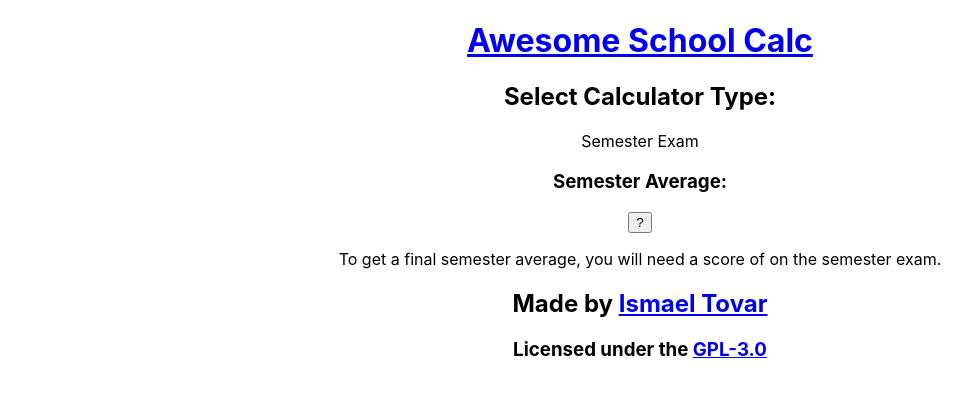
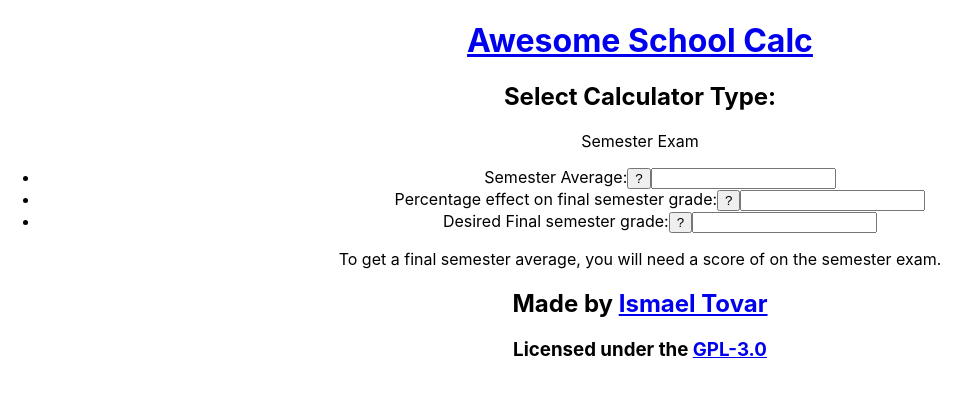
Before and after one commit to ismaeltech01/awesome-school-calc, a React (Create React App) app: page /semester-exam in a window 1280 px wide. Shown: the top 394 px of the page, without its empty margins (0-980 px from the left). Built offline with nearby package versions, Linux system fonts and the light colour scheme.

Commit message:
Added starter code for Semester Exam calculator

```diff
--- a/src/components/SemesterExam/SemesterExam.js
+++ b/src/components/SemesterExam/SemesterExam.js
@@ -1,12 +1,57 @@
-import React from "react";
+import React, { useState } from "react";
 import Results from "./Results";
+import calculateGradeNeeded from "./GradeNeeded";
 
 export default function SemesterExam() {
+  //input field variables
+  const [semesterAverage, setSemesterAverage] = useState('');
+  const [percentEffect, setPercentEffect] = useState('');
+  const [desiredGrade, setDesiredGrade] = useState('');
+
+  //Final result variables
+  const [gradeNeeded, setGradeNeeded] = useState('');
+
+  const handleSubmit = (e) => {
+
+  }
+
+  const handleChange = (e) => {
+    if (e.target.id === "semester-average")
+      setSemesterAverage(e.target.value);
+    if (e.target.id === "percent-effect")
+      setPercentEffect(e.target.value);
+    if (e.target.id === "desired-average")
+      setDesiredGrade(e.target.value);
+  }
+
+  const handleClick = (e) => {
+    if (e.target.id === 'help-button') {
+      //To-do
+    }
+  }
+
   return (
     <>
-      <h3>Semester Average:</h3>
-      <button id="help-button">?</button>
-      <Results/>
+    <form onSubmit={handleSubmit}>
+      <ul>
+        <li>
+          <label htmlFor="semester-average">Semester Average:</label>
+          <button type="button" id="help-button" onClick={handleClick}>?</button>
+          <input id="semester-average" onChange={handleChange} value={semesterAverage}></input>
+        </li>
+        <li>
+          <label htmlFor="percent-effect">Percentage effect on final semester grade:</label>
+          <button type="button" id="help-button" onClick={handleClick}>?</button>
+          <input id="percent-effect" onChange={handleChange} value={percentEffect}></input>
+        </li>
+        <li>
+          <label htmlFor="desired-average">Desired Final semester grade:</label>
+          <button type="button" id="help-button" onClick={handleClick}>?</button>
+          <input id="desired-average" onChange={handleChange} value={desiredGrade}></input>
+        </li>
+      </ul>
+    </form>
+    <Results gradeNeeded={gradeNeeded} desiredGrade={desiredGrade}/>
     </>
   );
 }
```
